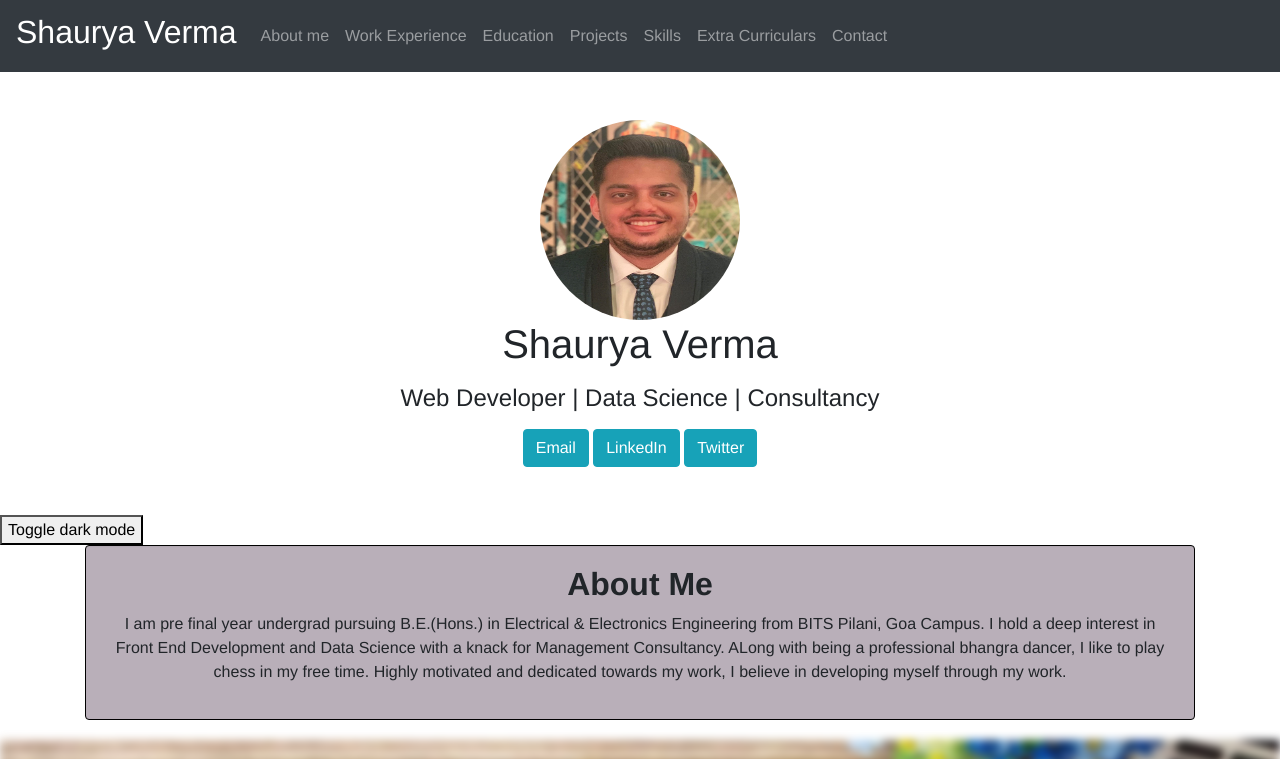
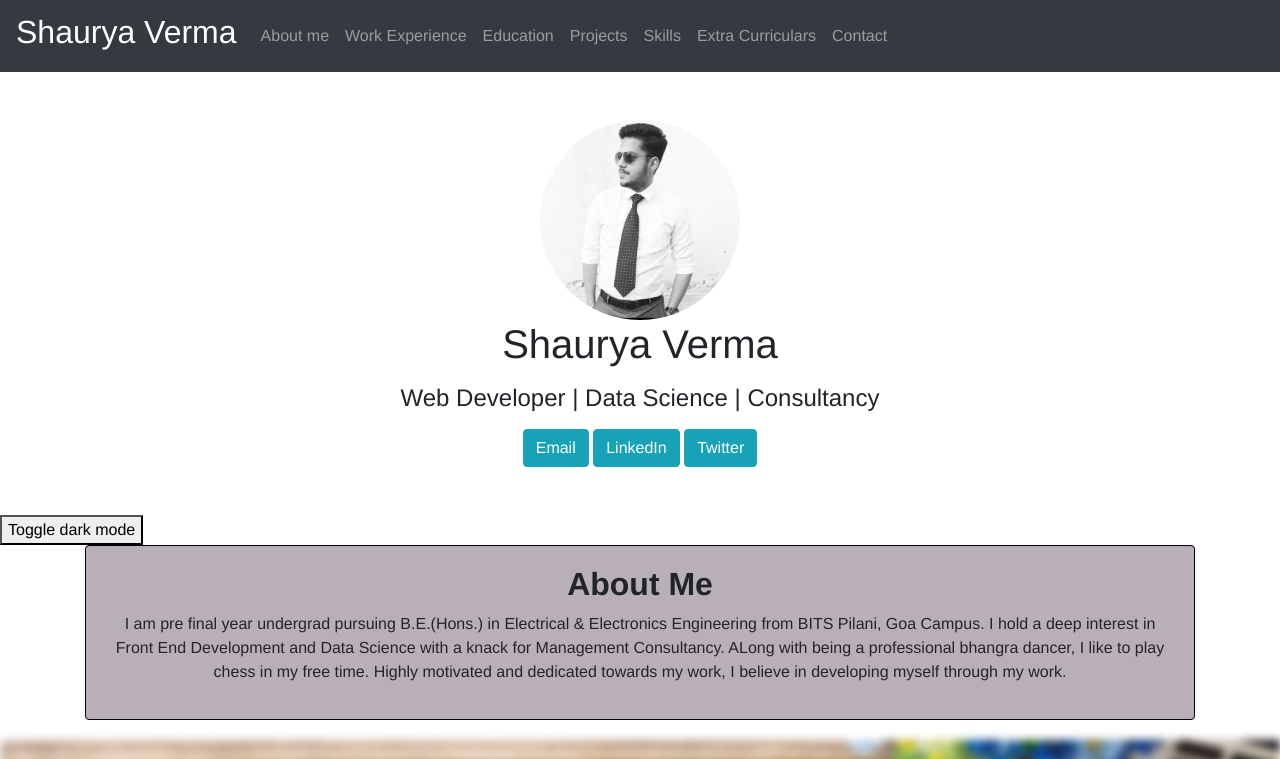
Before and after one commit to shauryav24/shauryav24.github.io, a website: page index.html in a window 1280 px wide. Shown: the top 759 px of the page. Drawn offline with nearby package versions, Linux system fonts and the light colour scheme; files whose address does not match are found by name.

Commit message:
Update index.html

```diff
--- a/index.html
+++ b/index.html
@@ -61,7 +61,7 @@
         <main>
 
             <div class="p-5 text-center ">
-                <img src="images\shaurya_verma.jpg" align="text-center"><br>
+                <img src="images\dp.jpg" align="text-center"><br>
                 <h1 class="mb-3">Shaurya Verma</h1>
                 <h4 class="mb-3">Web Developer | Data Science | Consultancy</h4>
                 <a class="btn btn-info" href="mailto:shauryav24@gmail.com">Email</a>
```
